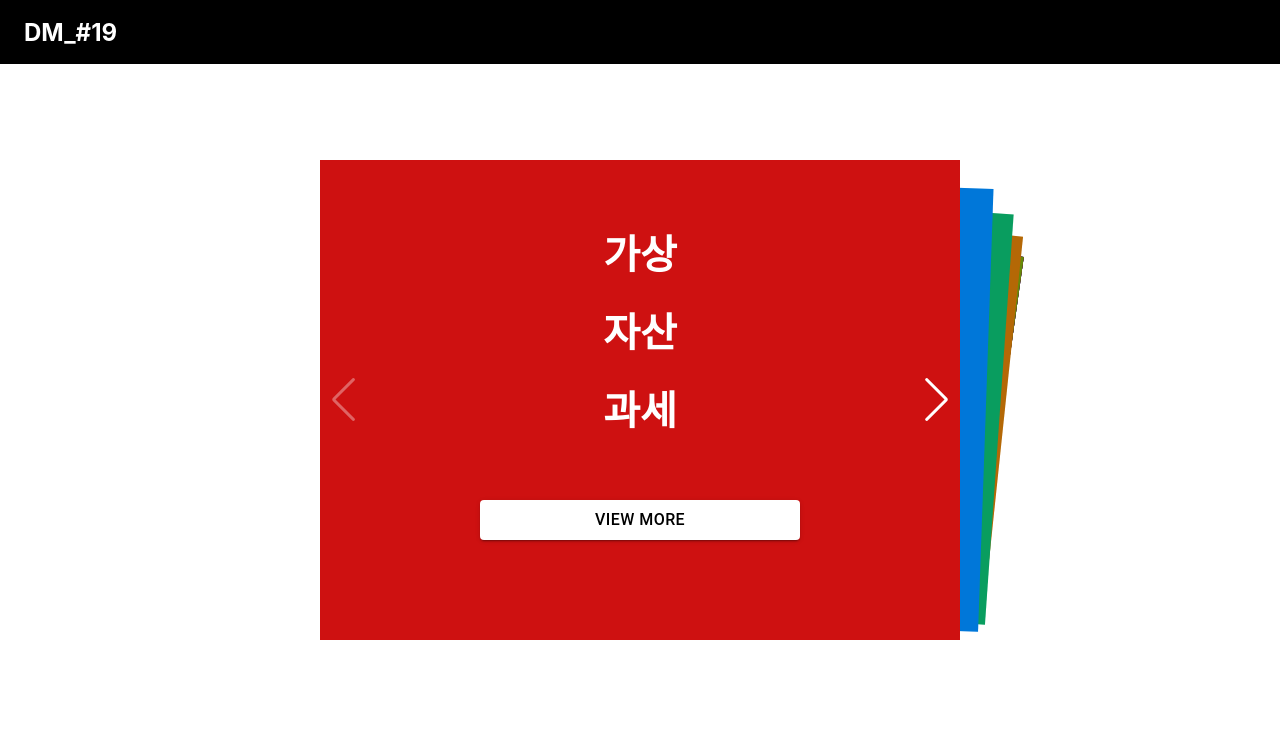
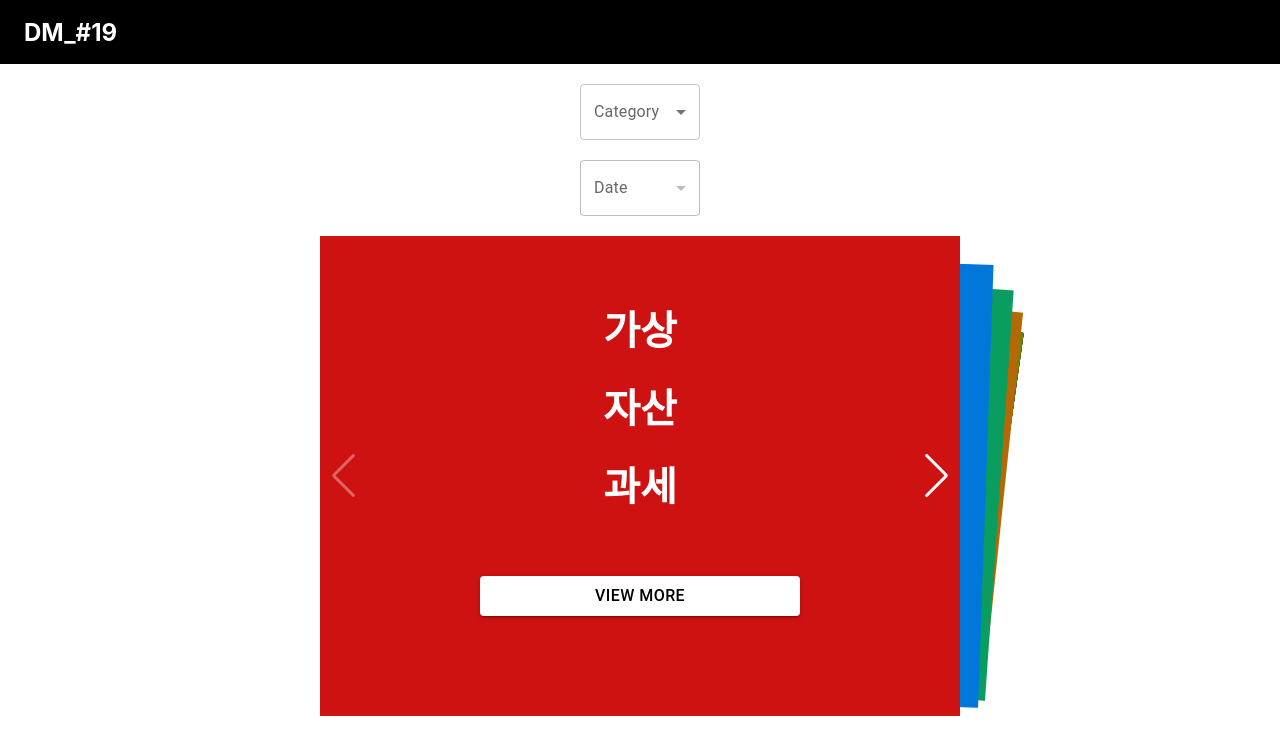
Before and after one commit to LiiNen/DM-crayon, a React (Create React App) app in the folder front/: page / in a window 1280 px wide. Shown: the top 754 px of the page. Built offline with nearby package versions, Linux system fonts and the light colour scheme.

Commit message:
Select category and date

```diff
--- a/front/package.json
+++ b/front/package.json
@@ -20,10 +20,11 @@
     "web-vitals": "^1.0.1"
   },
   "scripts": {
-    "start": "react-scripts start",
+    "start": "export PORT=3010 && react-scripts start",
     "build": "react-scripts build",
     "test": "react-scripts test",
-    "eject": "react-scripts eject"
+    "eject": "react-scripts eject",
+    "localstart": "react-scripts start"
   },
   "eslintConfig": {
     "extends": [
--- a/front/src/components/Container.js
+++ b/front/src/components/Container.js
@@ -5,6 +5,8 @@ const Container = styled.div`
   height: 100vh;
   min-height: 600px;
   display: flex;
+  flex-direction: column;
+  gap: 20px;
   align-items: center;
   justify-content: center;
   background-color: white;
--- a/front/src/components/Home/Keyword.jsx
+++ b/front/src/components/Home/Keyword.jsx
@@ -79,10 +79,9 @@ export default function ({ keyword }) {
       {keyword.map((el, idx) => (
         <SwiperSlide key={idx}>
           <ContentContainer>
-            {open.includes(idx) ? (
-              <>
             <KeywordContainer style={{ flexGrow: 1 }}>
-                  {el.data
+              {open.includes(idx)
+                ? el.data
                     .sort((a, b) => b.like - a.like)
                     .slice(0, 5)
                     .map((el2, idx2) => (
@@ -110,7 +109,8 @@ export default function ({ keyword }) {
                         </IconButton>
                         <div style={{ width: '10px' }} />
                       </Card>
-                    ))}
+                    ))
+                : el.keyword.map((el2, idx2) => <Keyword key={idx2}>{el2}</Keyword>)}
             </KeywordContainer>
             <KeywordContainer>
               <ColorButton
@@ -118,28 +118,9 @@ export default function ({ keyword }) {
                 onClick={e => changeHandler(!e.target.checked, idx)}
                 checked={open.includes(idx) ? true : false}
               >
-                    Go back
+                {open.includes(idx) ? 'Go back' : 'View more'}
               </ColorButton>
             </KeywordContainer>
-              </>
-            ) : (
-              <>
-                <KeywordContainer style={{ flexGrow: 1 }}>
-                  {el.keyword.map((el2, idx2) => (
-                    <Keyword key={idx2}>{el2}</Keyword>
-                  ))}
-                </KeywordContainer>
-                <KeywordContainer>
-                  <ColorButton
-                    variant="contained"
-                    onClick={e => changeHandler(!e.target.checked, idx)}
-                    checked={open.includes(idx) ? true : false}
-                  >
-                    View more
-                  </ColorButton>
-                </KeywordContainer>
-              </>
-            )}
           </ContentContainer>
         </SwiperSlide>
       ))}
--- a/front/src/pages/Home.js
+++ b/front/src/pages/Home.js
@@ -1,17 +1,69 @@
 import React, { useState } from 'react';
+import { Box, InputLabel, MenuItem, Select, FormControl } from '@mui/material';
 
 import Container from '../components/Container';
 import Keyword from '../components/Home/Keyword';
 
 import tempData from '../Data/temp';
 
+function sortingData(data) {
+  return Object.values(data).sort((a, b) => b.data.length - a.data.length);
+}
+
+const searchData = { IT: ['11_1', '11_2', '11_3'], positics: ['10_1', '10_2'] };
+
 const Home = () => {
-  const [date, setDate] = useState(null);
+  const [option, setOption] = useState({ category: '', date: '' });
   const data = Object.values(tempData).sort((a, b) => b.data.length - a.data.length);
-  console.log(data);
+  console.log(option);
+
+  const handleChange = event => {
+    setOption({ ...option, [event.target.name]: event.target.value });
+  };
+
   return (
     <Container>
       {/* {date ? <Keyword></Keyword> : <h1>Select Date!</h1>} */}
+      <Box sx={{ minWidth: 120 }}>
+        <FormControl fullWidth>
+          <InputLabel id="demo-simple-select-label">Category</InputLabel>
+          <Select
+            labelId="demo-simple-select-label"
+            id="demo-simple-select"
+            value={option.category}
+            name="category"
+            label="category"
+            onChange={handleChange}
+          >
+            {Object.keys(searchData).map((el, idx) => (
+              <MenuItem value={el} key={idx}>
+                {el}
+              </MenuItem>
+            ))}
+          </Select>
+        </FormControl>
+      </Box>
+      <Box sx={{ minWidth: 120 }}>
+        <FormControl fullWidth>
+          <InputLabel id="demo-simple-select-label">Date</InputLabel>
+          <Select
+            labelId="demo-simple-select-label"
+            id="demo-simple-select"
+            value={option.date || ''}
+            name="date"
+            label="date"
+            disabled={!option.category}
+            onChange={handleChange}
+          >
+            {option.category &&
+              searchData[option.category].map((el, idx) => (
+                <MenuItem value={el} key={idx}>
+                  {el}
+                </MenuItem>
+              ))}
+          </Select>
+        </FormControl>
+      </Box>
       <Keyword keyword={data}></Keyword>
     </Container>
   );
```
Lines whose indentation alone changed are shown as unchanged.
